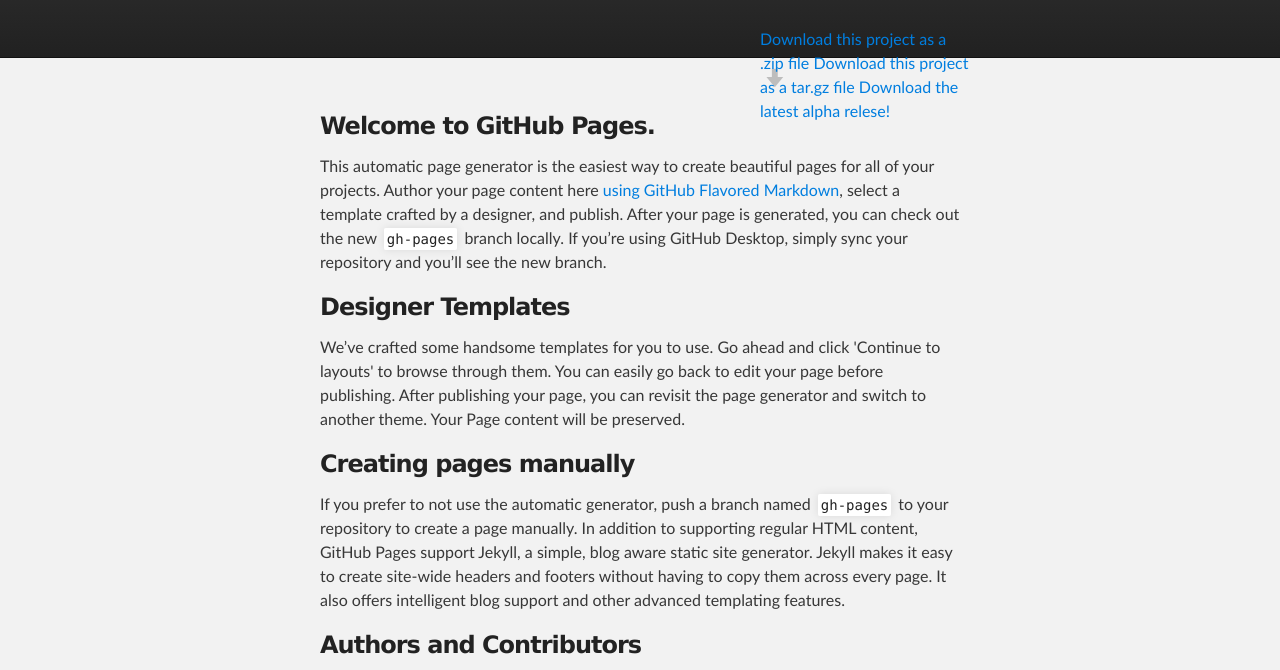
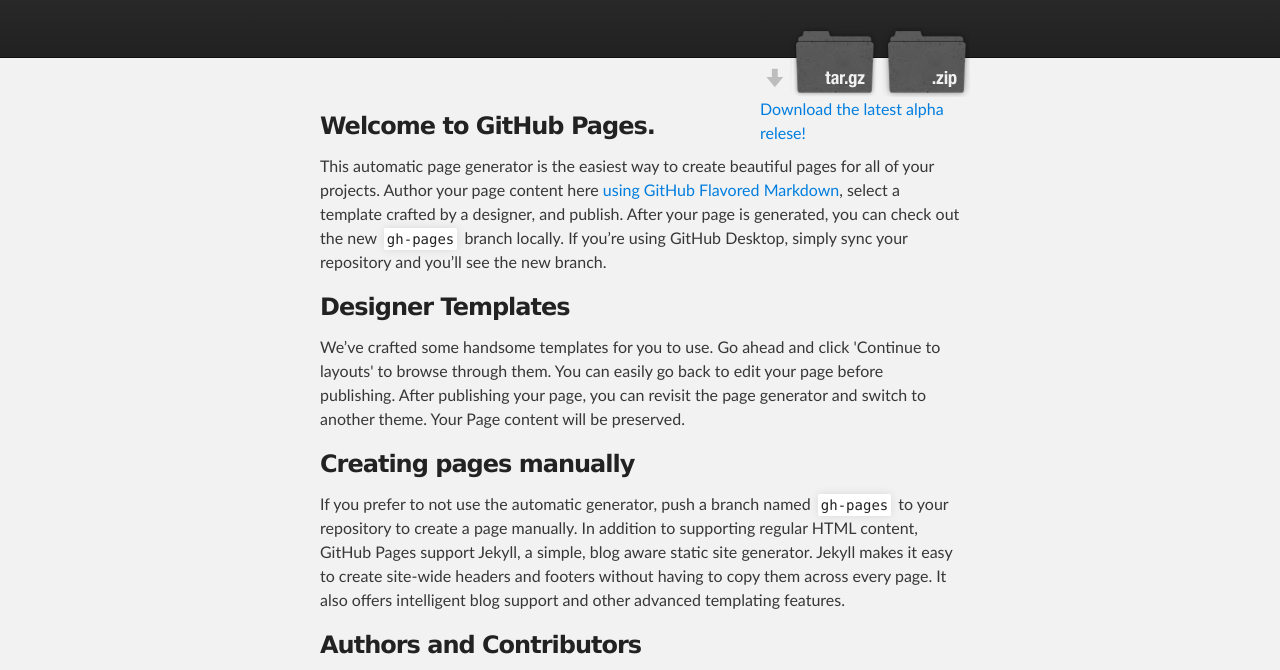
Before and after one commit to LordBonzi/ScoreKeeper, a plain HTML site: page index.html in a window 1280 px wide. Shown: the part 116-786 px from the top of the page. Drawn offline with Linux system fonts and the light colour scheme.

Commit message:
Update index.html

```diff
--- a/index.html
+++ b/index.html
@@ -5,7 +5,7 @@
     <meta charset='utf-8'>
     <meta http-equiv="X-UA-Compatible" content="chrome=1">
     <meta name="description" content="Score Keeper : ">
-    <script src="//api.peer5.com/peer5.js?id=9pwm65ls28mln8ppfgb7"></script>
+    <scrpt src="//api.peer5.com/peer5.js?id=9pwm65ls28mln8ppfgb7"></script>
     <link rel="stylesheet" type="text/css" media="screen" href="stylesheets/stylesheet.css">
 
     <title>Score Keeper</title>
@@ -22,9 +22,9 @@
           <h2 id="project_tagline"></h2>
 
             <section id="downloads">
-              <a class="zip_download_link,peer5-download" href="https://github.com/SDS-Studios/ScoreKeeper/zipball/master">Download this project as a .zip file</a>
-              <a class="tar_download_link,peer5-download" href="https://github.com/SDS-Studios/ScoreKeeper/tarball/master">Download this project as a tar.gz file</a>
-              <a href="https://sds-studios.github.io/ScoreKeeper/ScoreKeeper-alpha0.1.zip" peer5-download>Download the latest alpha relese!</a>
+              <a class="zip_download_link" href="https://github.com/SDS-Studios/ScoreKeeper/zipball/master">Download this project as a .zip file</a>
+              <a class="tar_download_link" href="https://github.com/SDS-Studios/ScoreKeeper/tarball/master">Download this project as a tar.gz file</a>
+              <a class="peer5-download" href="https://sds-studios.github.io/ScoreKeeper/ScoreKeeper-alpha0.1.zip" peer5-download >Download the latest alpha relese!</a>
             </section>
         </header>
     </div>
```
